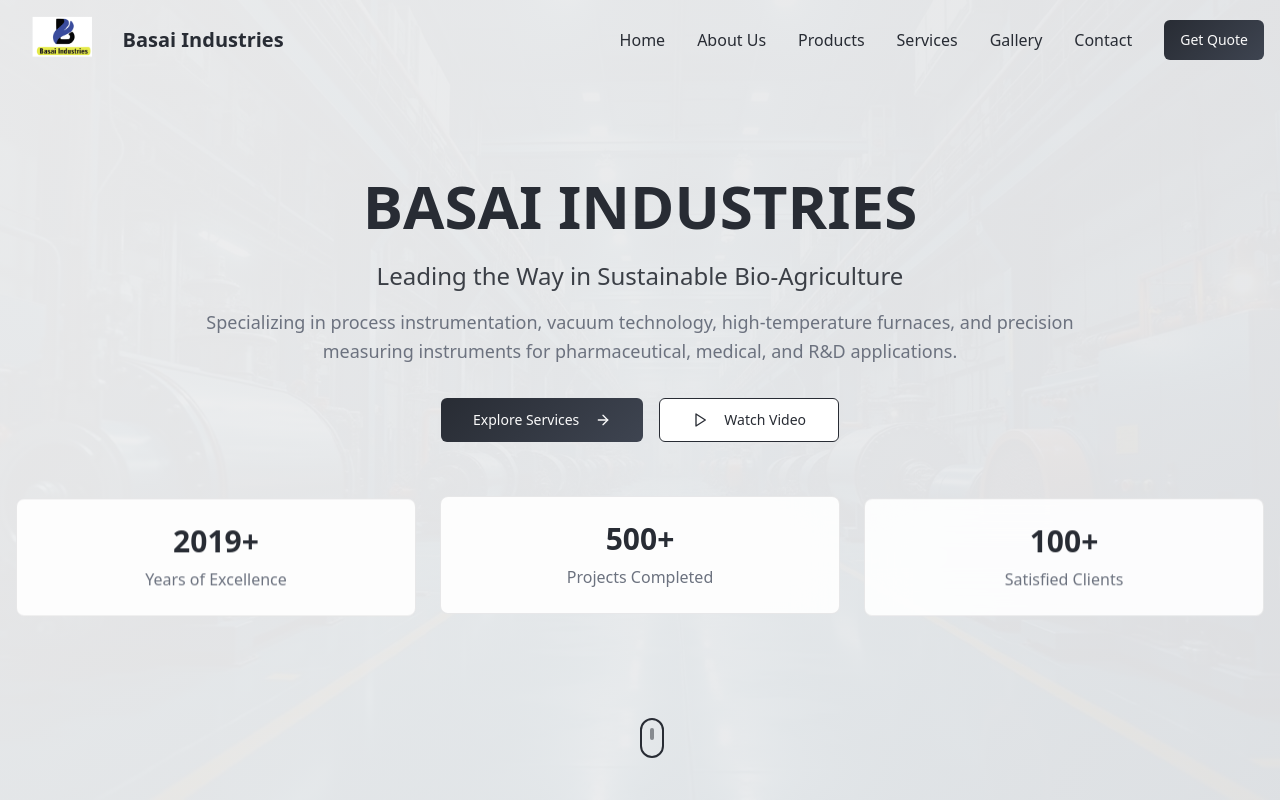
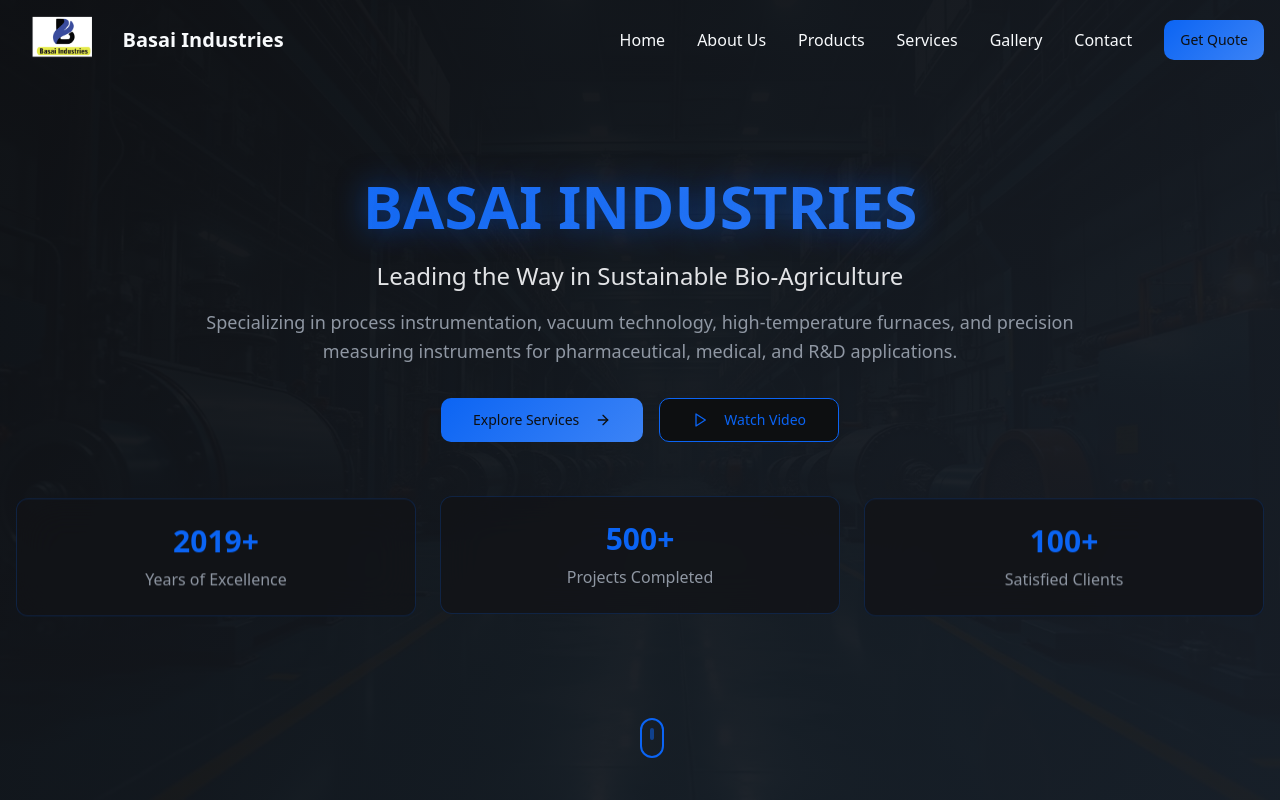
Before and after one commit to nikki-nandi/basai-industrial-forge, a React (Vite) app: page / in a window 1280 px wide. Shown: the top 800 px of the page. Built offline with nearby package versions, Linux system fonts and the light colour scheme.

Commit message:
Revert to previous color scheme
Reverts the color scheme to the previous version.

```diff
--- a/src/index.css
+++ b/src/index.css
@@ -2,109 +2,109 @@
 @tailwind components;
 @tailwind utilities;
 
-/* Professional Design System - Simple & Clean
-All colors MUST be HSL - Neutral professional palette
+/* Industrial Design System for Basai Industries
+All colors MUST be HSL - Professional steel/blue industrial theme
 */
 
 @layer base {
   :root {
-    /* Clean Light Theme */
-    --background: 0 0% 100%;
-    --foreground: 220 13% 18%;
+    /* Industrial Blue Palette */
+    --background: 220 14% 6%;
+    --foreground: 210 40% 98%;
 
-    --card: 0 0% 100%;
-    --card-foreground: 220 13% 18%;
+    --card: 220 14% 8%;
+    --card-foreground: 210 40% 98%;
 
-    --popover: 0 0% 100%;
-    --popover-foreground: 220 13% 18%;
+    --popover: 220 14% 8%;
+    --popover-foreground: 210 40% 98%;
 
-    --primary: 220 13% 18%;
-    --primary-foreground: 0 0% 98%;
+    --primary: 217 91% 50%;
+    --primary-foreground: 220 14% 6%;
+    --primary-glow: 217 91% 60%;
 
-    --secondary: 220 14% 96%;
-    --secondary-foreground: 220 13% 18%;
+    --secondary: 215 25% 15%;
+    --secondary-foreground: 210 40% 98%;
 
-    --muted: 220 14% 96%;
-    --muted-foreground: 220 8% 46%;
+    --muted: 215 25% 12%;
+    --muted-foreground: 217 10% 60%;
 
-    --accent: 220 14% 96%;
-    --accent-foreground: 220 13% 18%;
+    --accent: 38 92% 50%;
+    --accent-foreground: 220 14% 6%;
 
     --destructive: 0 84% 60%;
-    --destructive-foreground: 0 0% 98%;
+    --destructive-foreground: 210 40% 98%;
 
-    --border: 220 13% 91%;
-    --input: 220 13% 91%;
-    --ring: 220 13% 18%;
+    --border: 215 25% 20%;
+    --input: 215 25% 15%;
+    --ring: 217 91% 50%;
 
-    --radius: 0.5rem;
+    --radius: 0.75rem;
 
-    /* Professional Gradients */
-    --gradient-primary: linear-gradient(135deg, hsl(220 13% 18%), hsl(220 13% 28%));
-    --gradient-hero: linear-gradient(135deg, hsl(0 0% 100%), hsl(220 14% 96%));
-    --gradient-card: linear-gradient(145deg, hsl(0 0% 100%), hsl(220 14% 98%));
+    /* Industrial Gradients */
+    --gradient-primary: linear-gradient(135deg, hsl(217 91% 50%), hsl(217 91% 60%));
+    --gradient-hero: linear-gradient(135deg, hsl(220 14% 6%), hsl(215 25% 12%));
+    --gradient-card: linear-gradient(145deg, hsl(220 14% 8%), hsl(215 25% 15%));
 
-    /* Professional Shadows */
-    --shadow-industrial: 0 4px 12px -4px hsl(220 13% 18% / 0.1);
-    --shadow-card: 0 2px 8px -2px hsl(220 13% 18% / 0.08);
-    --shadow-glow: 0 0 20px hsl(220 13% 18% / 0.1);
+    /* Industrial Shadows */
+    --shadow-industrial: 0 10px 30px -10px hsl(217 91% 50% / 0.3);
+    --shadow-card: 0 8px 25px -8px hsl(0 0% 0% / 0.4);
+    --shadow-glow: 0 0 40px hsl(217 91% 60% / 0.4);
 
     /* Glass Effects */
-    --glass-bg: hsla(0 0% 100% / 0.9);
-    --glass-border: hsla(220 13% 18% / 0.1);
+    --glass-bg: hsla(220 14% 8% / 0.8);
+    --glass-border: hsla(217 91% 50% / 0.2);
 
     /* Animations */
-    --transition-smooth: all 0.3s cubic-bezier(0.4, 0, 0.2, 1);
-    --transition-spring: all 0.4s cubic-bezier(0.34, 1.56, 0.64, 1);
+    --transition-smooth: all 0.4s cubic-bezier(0.4, 0, 0.2, 1);
+    --transition-spring: all 0.6s cubic-bezier(0.34, 1.56, 0.64, 1);
 
     --sidebar-background: 0 0% 98%;
-    --sidebar-foreground: 220 13% 18%;
-    --sidebar-primary: 220 13% 18%;
+    --sidebar-foreground: 240 5.3% 26.1%;
+    --sidebar-primary: 240 5.9% 10%;
     --sidebar-primary-foreground: 0 0% 98%;
-    --sidebar-accent: 220 14% 96%;
-    --sidebar-accent-foreground: 220 13% 18%;
+    --sidebar-accent: 240 4.8% 95.9%;
+    --sidebar-accent-foreground: 240 5.9% 10%;
     --sidebar-border: 220 13% 91%;
-    --sidebar-ring: 220 13% 18%;
+    --sidebar-ring: 217.2 91.2% 59.8%;
   }
 
   .dark {
-    /* Professional Dark Theme */
-    --background: 220 13% 9%;
-    --foreground: 0 0% 98%;
+    /* Keep same dark theme as it's already industrial */
+    --background: 220 14% 6%;
+    --foreground: 210 40% 98%;
 
-    --card: 220 13% 12%;
-    --card-foreground: 0 0% 98%;
+    --card: 220 14% 8%;
+    --card-foreground: 210 40% 98%;
 
-    --popover: 220 13% 12%;
-    --popover-foreground: 0 0% 98%;
+    --popover: 220 14% 8%;
+    --popover-foreground: 210 40% 98%;
 
-    --primary: 0 0% 98%;
-    --primary-foreground: 220 13% 9%;
+    --primary: 217 91% 50%;
+    --primary-foreground: 220 14% 6%;
 
-    --secondary: 220 13% 15%;
-    --secondary-foreground: 0 0% 98%;
+    --secondary: 215 25% 15%;
+    --secondary-foreground: 210 40% 98%;
 
-    --muted: 220 13% 15%;
-    --muted-foreground: 220 8% 54%;
+    --muted: 215 25% 12%;
+    --muted-foreground: 217 10% 60%;
 
-    --accent: 220 13% 15%;
-    --accent-foreground: 0 0% 98%;
+    --accent: 38 92% 50%;
+    --accent-foreground: 220 14% 6%;
 
     --destructive: 0 84% 60%;
-    --destructive-foreground: 0 0% 98%;
+    --destructive-foreground: 210 40% 98%;
 
-    --border: 220 13% 18%;
-    --input: 220 13% 18%;
-    --ring: 0 0% 98%;
-
-    --sidebar-background: 220 13% 9%;
-    --sidebar-foreground: 0 0% 98%;
-    --sidebar-primary: 0 0% 98%;
-    --sidebar-primary-foreground: 220 13% 9%;
-    --sidebar-accent: 220 13% 15%;
-    --sidebar-accent-foreground: 0 0% 98%;
-    --sidebar-border: 220 13% 18%;
-    --sidebar-ring: 0 0% 98%;
+    --border: 215 25% 20%;
+    --input: 215 25% 15%;
+    --ring: 217 91% 50%;
+    --sidebar-background: 240 5.9% 10%;
+    --sidebar-foreground: 240 4.8% 95.9%;
+    --sidebar-primary: 224.3 76.3% 48%;
+    --sidebar-primary-foreground: 0 0% 100%;
+    --sidebar-accent: 240 3.7% 15.9%;
+    --sidebar-accent-foreground: 240 4.8% 95.9%;
+    --sidebar-border: 240 3.7% 15.9%;
+    --sidebar-ring: 217.2 91.2% 59.8%;
   }
 }
 
@@ -147,7 +147,8 @@ All colors MUST be HSL - Neutral professional palette
   }
 
   .hero-title {
-    @apply text-6xl font-bold text-primary;
+    @apply text-6xl font-bold bg-gradient-to-r from-primary to-primary-glow bg-clip-text text-transparent;
+    text-shadow: 0 0 30px hsl(217 91% 50% / 0.5);
   }
 
   .section-fade-in {
@@ -179,8 +180,8 @@ All colors MUST be HSL - Neutral professional palette
   }
 
   @keyframes pulse-glow {
-    0%, 100% { box-shadow: 0 0 20px hsl(220 13% 18% / 0.1); }
-    50% { box-shadow: 0 0 40px hsl(220 13% 18% / 0.2); }
+    0%, 100% { box-shadow: 0 0 20px hsl(217 91% 50% / 0.3); }
+    50% { box-shadow: 0 0 40px hsl(217 91% 50% / 0.6); }
   }
 
   @keyframes slideInLeft {
```
